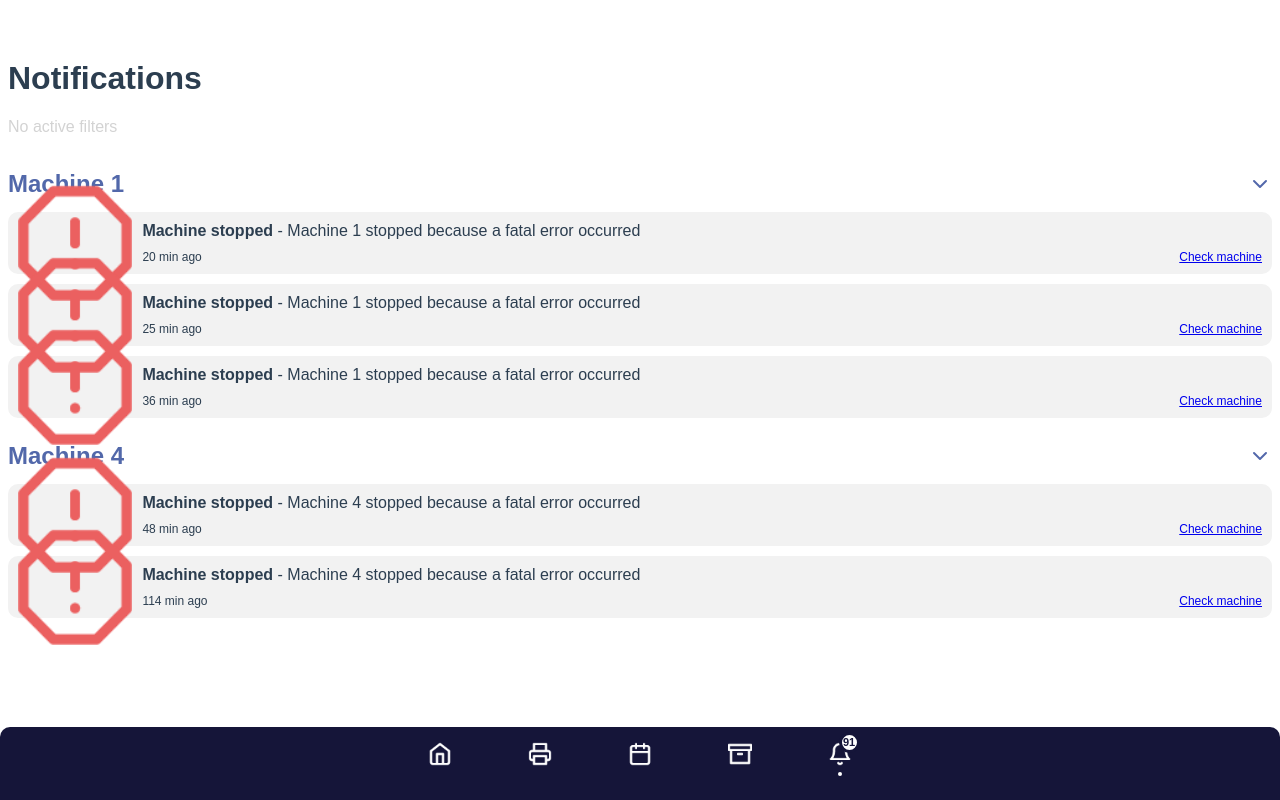
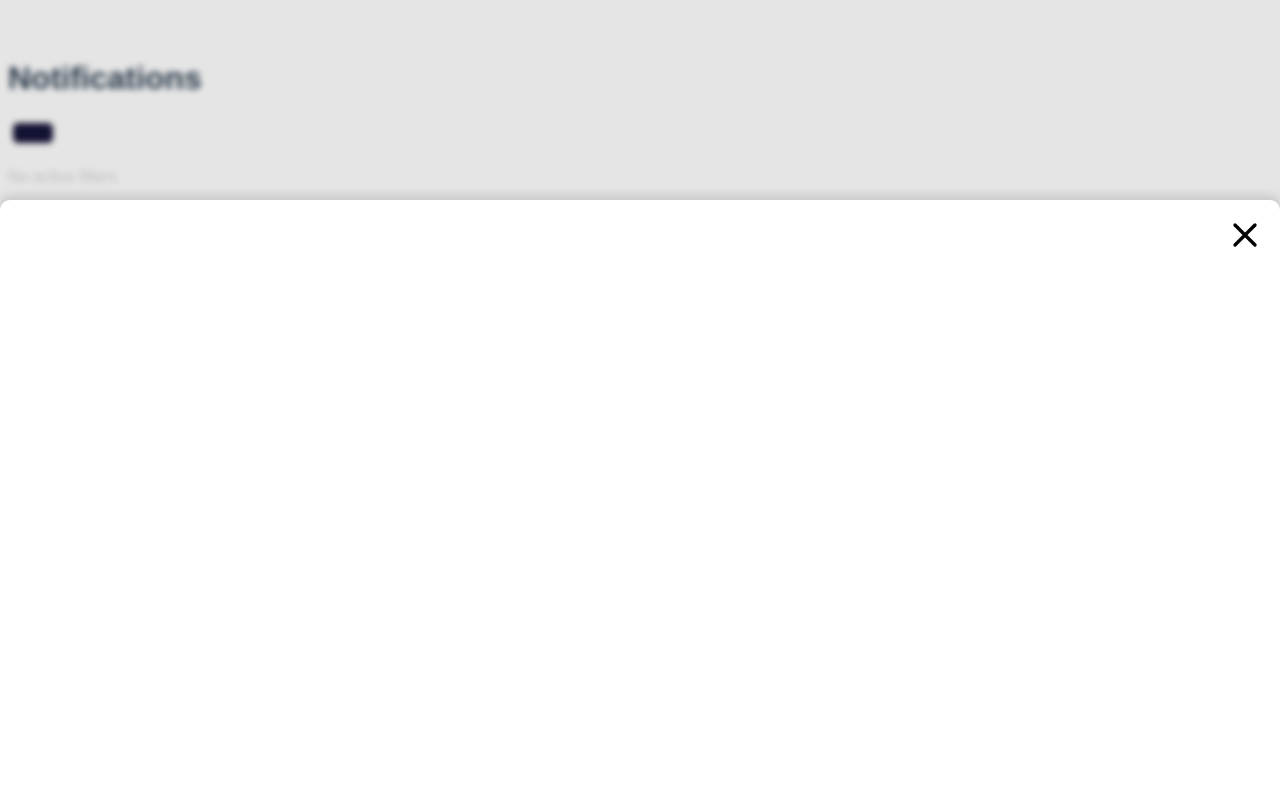
Before and after one commit to RobinGalema/Additive-Vue-App, a Vue app: page /notifications in a window 1280 px wide. Built offline with nearby package versions, Linux system fonts and the light colour scheme; a web font is replaced by a local one.

Commit message:
added overlay and button

```diff
--- a/src/views/Notifications.vue
+++ b/src/views/Notifications.vue
@@ -1,7 +1,7 @@
 <template>
     <div class="topSection">
         <h1>Notifications</h1>
-
+        <GlobalButton />
         <NotificationFilterTags />
     </div>
 
@@ -16,12 +16,18 @@
     <NotificationCard title="Machine stopped" context="Machine 4 stopped because a fatal error occurred" minutes="48" linkToMachine="" level="high"/>
     <NotificationCard title="Machine stopped" context="Machine 4 stopped because a fatal error occurred" minutes="114" linkToMachine="" level="high"/>
 
+    <SlideOutOverlay />
+
 </template>
 
 <script>
     import NotificationFilterTags from "@/components/Notifications/NotificationFilterTags";
     import NotificationCard from "../components/Notifications/NotificationCard";
     import Dropdown from "../components/Global/Dropdown";
+    import SlideOutOverlay from "../components/Global/SlideOutOverlay";
+    import GlobalButton from "../components/Global/GlobalButton";
+
+
 
     export default {
         name: 'Notifications',
@@ -30,6 +36,8 @@
             NotificationFilterTags,
             NotificationCard,
             Dropdown,
+            SlideOutOverlay,
+            GlobalButton,
             }
     }
 </script>
```
